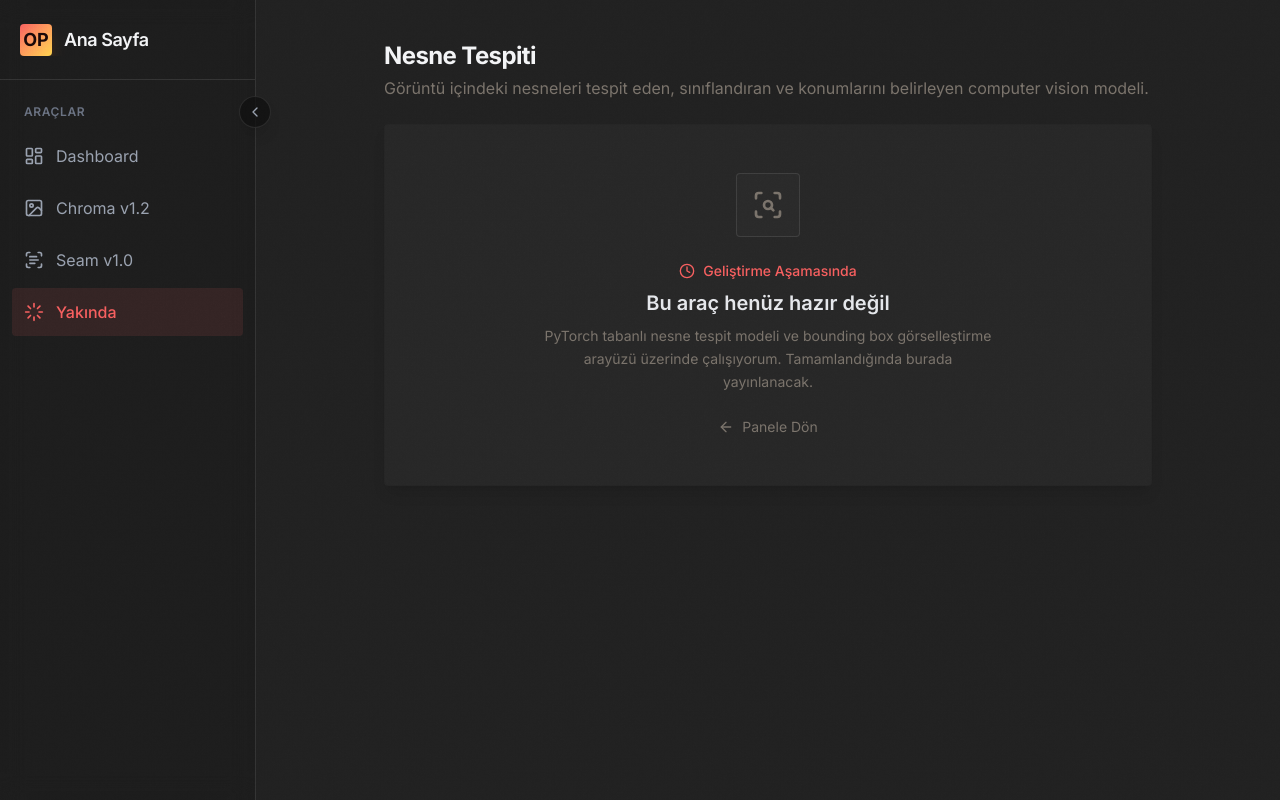
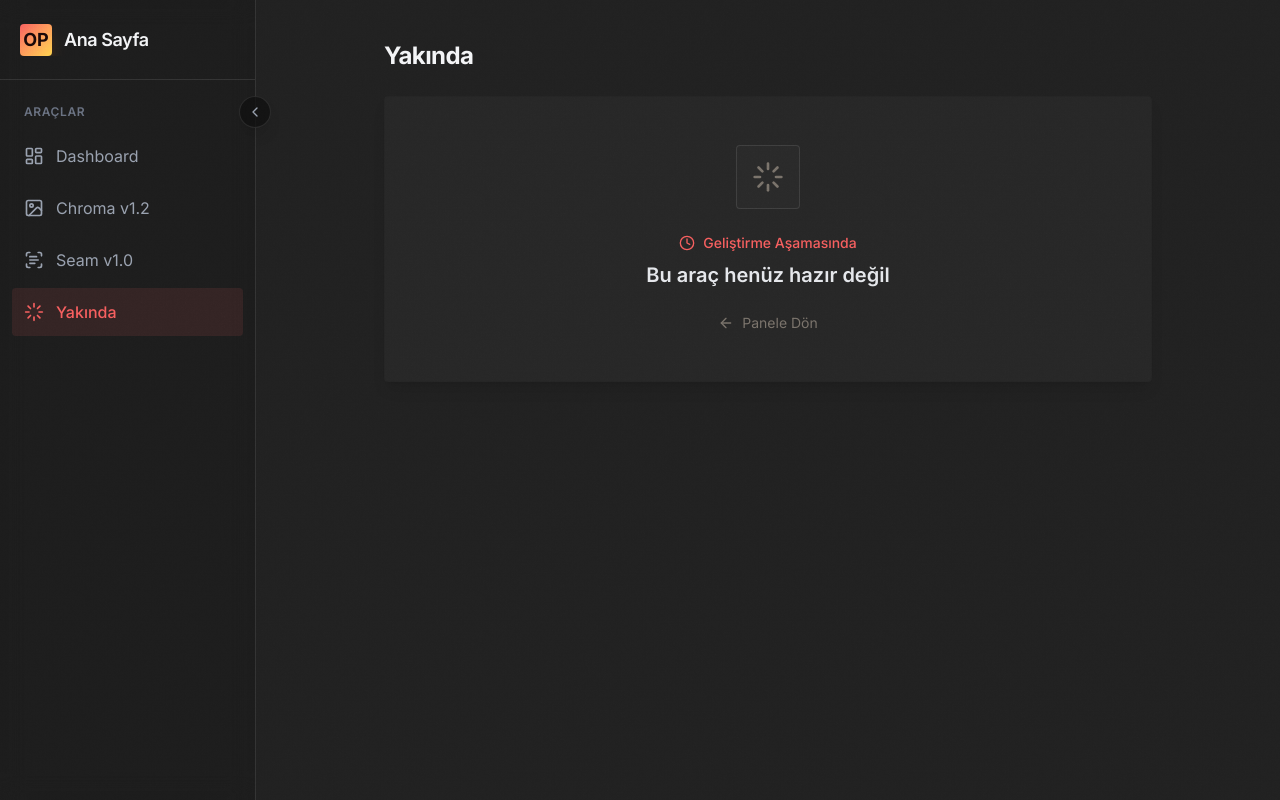
Before and after one commit to omerfarukpirhasanoglu/pirhasanoglu.com, a Next.js app: page /dashboard/tool-3 in a window 1280 px wide. Built offline with nearby package versions, Linux system fonts and the light colour scheme.

Commit message:
place holder added

```diff
--- a/src/app/dashboard/tool-3/page.tsx
+++ b/src/app/dashboard/tool-3/page.tsx
@@ -1,4 +1,4 @@
-import { Clock, ScanSearch, ArrowLeft } from "lucide-react";
+import { Clock, Loader, ArrowLeft } from "lucide-react";
 import Link from "next/link";
 
 export default function Tool3Page() {
@@ -9,18 +9,16 @@ export default function Tool3Page() {
         {/* Başlık */}
         <div>
           <h2 className="text-2xl font-bold tracking-tight text-gray-100">
-            Nesne Tespiti
+            Yakında
           </h2>
-          <p className="text-textMuted mt-1">
-            Görüntü içindeki nesneleri tespit eden, sınıflandıran ve konumlarını belirleyen computer vision modeli.
-          </p>
+
         </div>
 
         {/* Placeholder kartı */}
         <div className="glass-panel rounded-sm p-12 border border-white/5 flex flex-col items-center justify-center text-center gap-6">
 
           <div className="w-16 h-16 rounded-sm bg-surface flex items-center justify-center border border-white/10">
-            <ScanSearch className="w-8 h-8 text-textMuted" />
+            <Loader className="w-8 h-8 text-textMuted" />
           </div>
 
           <div className="flex flex-col gap-2">
@@ -29,10 +27,6 @@ export default function Tool3Page() {
               <span className="text-sm font-medium text-accent">Geliştirme Aşamasında</span>
             </div>
             <h3 className="text-xl font-semibold text-gray-200">Bu araç henüz hazır değil</h3>
-            <p className="text-textMuted text-sm max-w-md leading-relaxed">
-              PyTorch tabanlı nesne tespit modeli ve bounding box görselleştirme arayüzü üzerinde çalışıyorum.
-              Tamamlandığında burada yayınlanacak.
-            </p>
           </div>
 
           <Link
```
